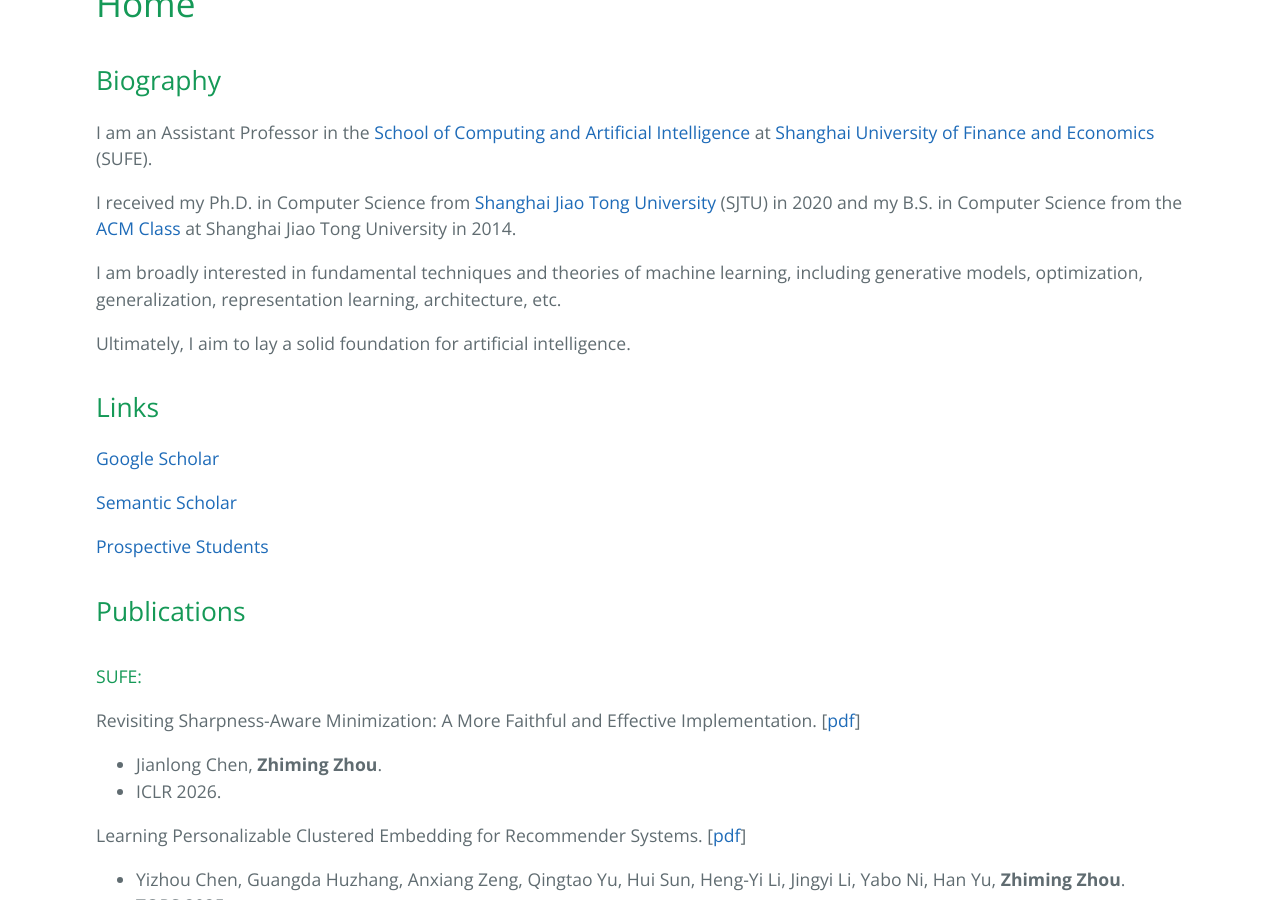
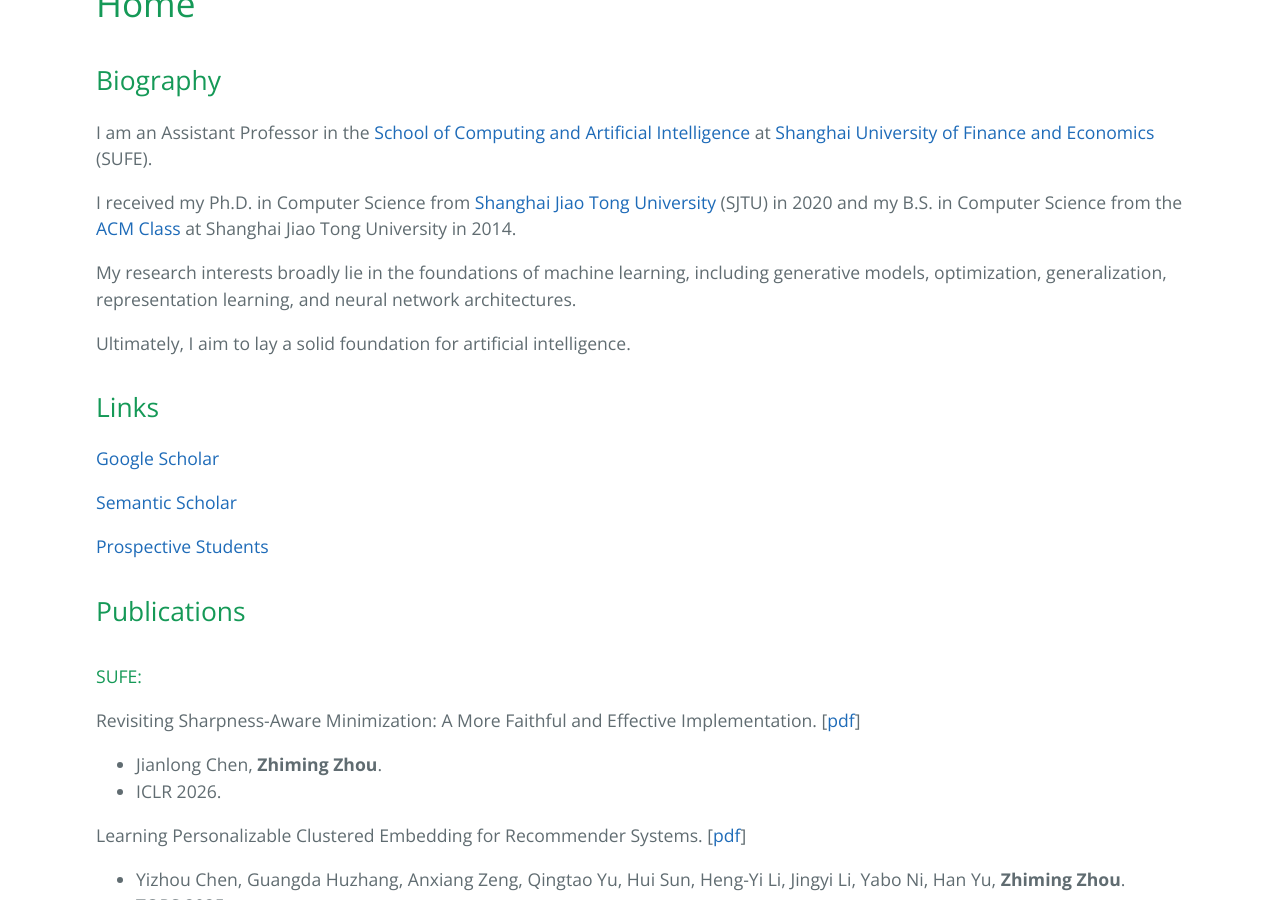
Before and after one commit to ZhimingZhou/zhimingzhou.github.io, a Jekyll site: the page built from index.md, in a window 1280 px wide and 900 px high, scrolled down 375 px. Built offline with Jekyll 4.4.1, drawn with Linux system fonts in a browser that asks for light colours.

Commit message:
Update index.md

```diff
--- a/index.md
+++ b/index.md
@@ -11,7 +11,7 @@ I am an Assistant Professor in the [School of Computing and Artificial Intellige
 
 I received my Ph.D. in Computer Science from [Shanghai Jiao Tong University](http://en.sjtu.edu.cn/) (SJTU) in 2020 and my B.S. in Computer Science from the [ACM Class](https://acm.sjtu.edu.cn/home) at Shanghai Jiao Tong University in 2014.
 
-I am broadly interested in fundamental techniques and theories of machine learning, including generative models, optimization, generalization, representation learning, architecture, etc.
+My research interests broadly lie in the foundations of machine learning, including generative models, optimization, generalization, representation learning, and neural network architectures.
 
 Ultimately, I aim to lay a solid foundation for artificial intelligence.
 
```
